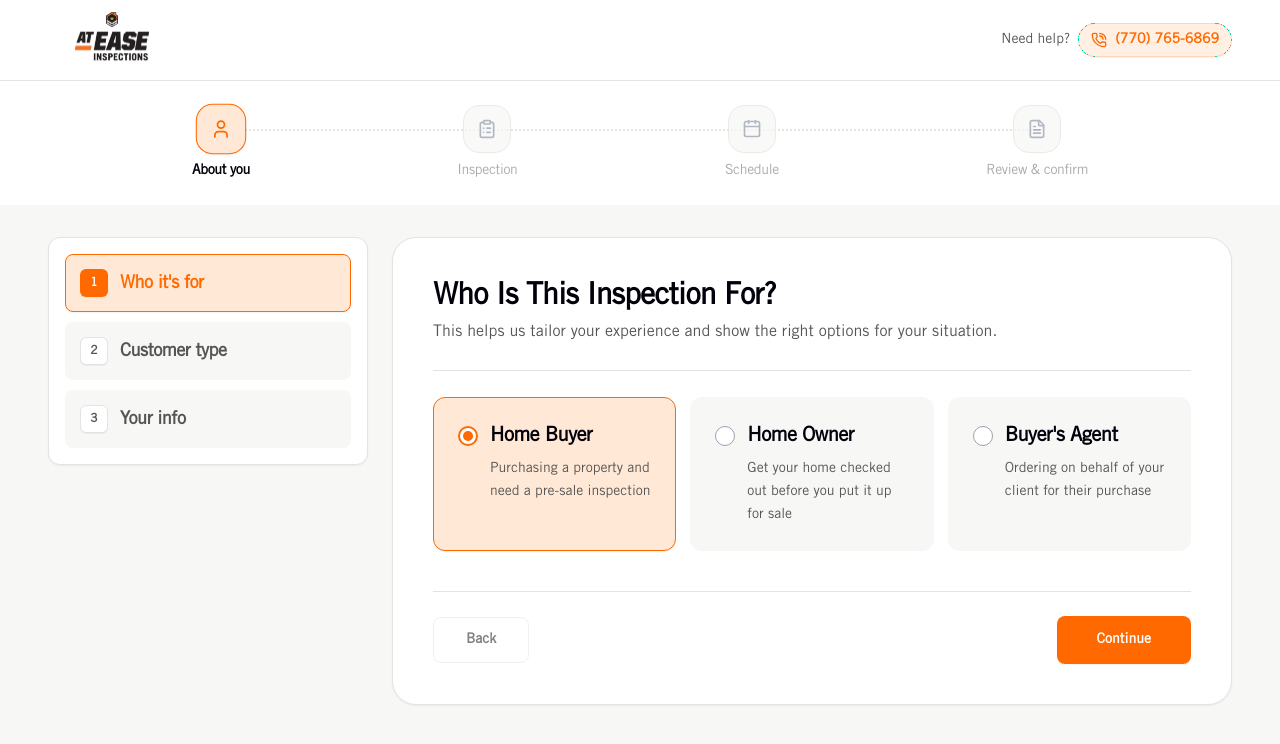
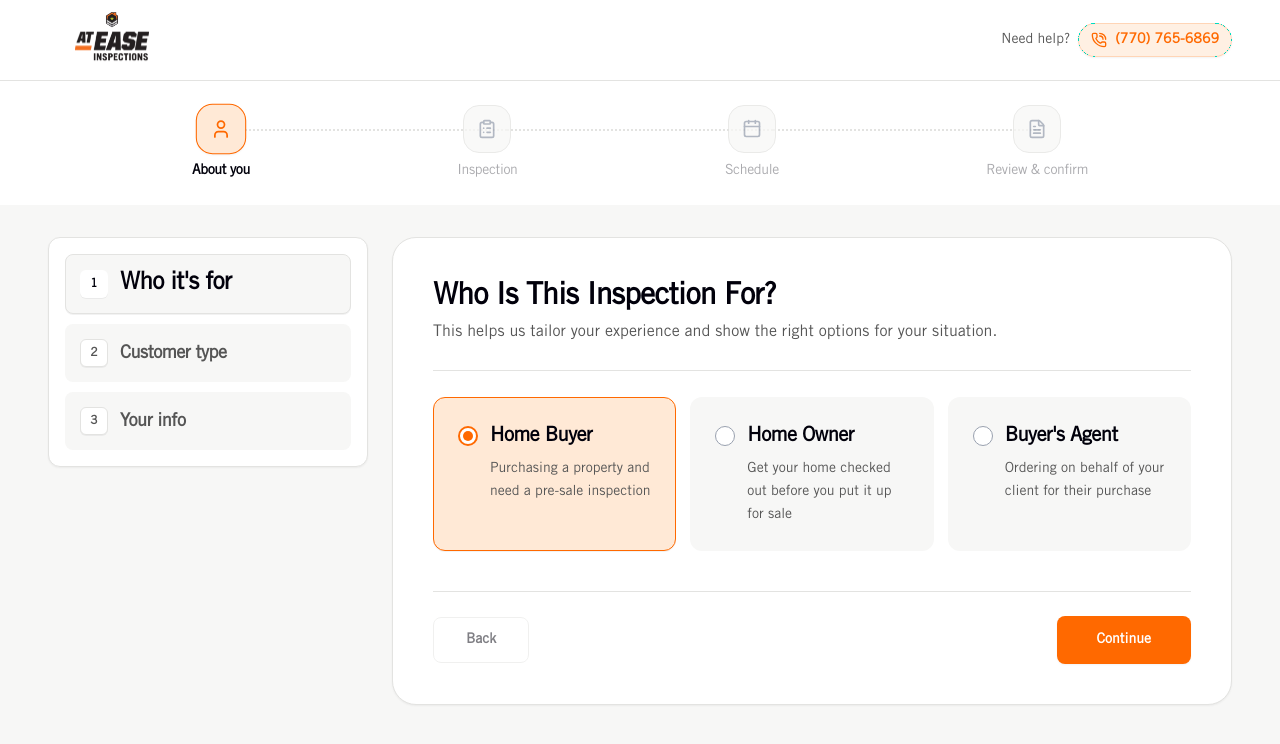
Before and after one commit to backbencherstudio/jmbattaglia_frontend, a Next.js app: page / in a window 1280 px wide. Shown: the top 744 px of the page. Built offline with nearby package versions, Linux system fonts and the light colour scheme.

Commit message:
customer service order process continue

```diff
--- a/components/stepper/LeftSubStepper.tsx
+++ b/components/stepper/LeftSubStepper.tsx
@@ -25,9 +25,11 @@ export const LeftSubStepper: React.FC<LeftSubStepperProps> = ({
           <div
             key={subStep.id}
             onClick={() => onSubStepClick(idx)}
-            className={`flex-1 flex items-center gap-2.5 sm:gap-3 p-3 sm:p-3.5 rounded-lg  cursor-pointer transition-all duration-200 select-none border ${isActive || isCompleted
-              ? "bg-primary-subtle border-primary shadow-xs"
-              : "bg-canvas border-transparent hover:border-hairline"
+            className={`flex-1 flex items-center gap-2.5 sm:gap-3 p-3 sm:p-3.5 rounded-lg cursor-pointer transition-all duration-200 select-none border ${isActive
+              ? "bg-canvas border-hairline shadow-2xs"
+              : isCompleted
+                ? "bg-primary-subtle border-primary shadow-xs"
+                : "bg-canvas border-transparent hover:border-hairline"
               }`}
           >
             {/* SubStep Badge */}
@@ -38,7 +40,7 @@ export const LeftSubStepper: React.FC<LeftSubStepperProps> = ({
                 </span>
               </div>
             ) : isActive ? (
-              <div className="w-7 h-7 rounded-md bg-primary text-white font-bold text-xs flex items-center justify-center shrink-0 shadow-2xs">
+              <div className="w-7 h-7 rounded-md bg-white text-main font-bold text-xs flex items-center justify-center shrink-0 shadow-2xs">
                 {subStep.number}
               </div>
             ) : (
@@ -49,7 +51,11 @@ export const LeftSubStepper: React.FC<LeftSubStepperProps> = ({
 
             {/* SubStep Title */}
             <span
-              className={`text-sm sm:text-base lg:text-lg font-bold tracking-tight leading-tight ${isActive || isCompleted ? "text-primary" : "text-sub"
+              className={`tracking-tight ${isActive
+                ? "text-main font-bold text-base sm:text-lg lg:text-2xl leading-[124%]"
+                : isCompleted
+                  ? "text-primary font-bold text-sm sm:text-base lg:text-lg leading-tight"
+                  : "text-sub font-bold text-sm sm:text-base lg:text-lg leading-tight"
                 }`}
             >
               {subStep.title}
```
